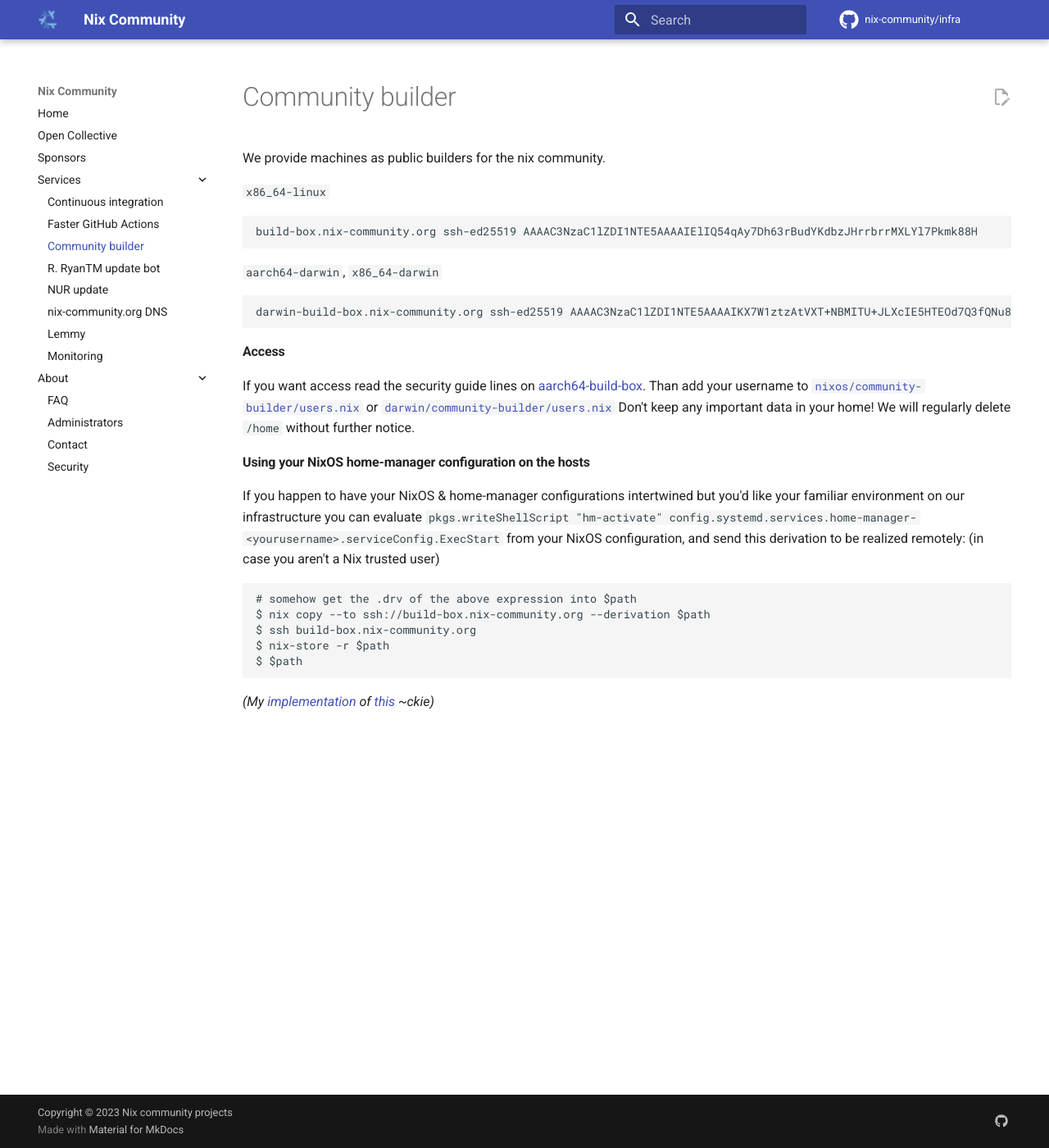
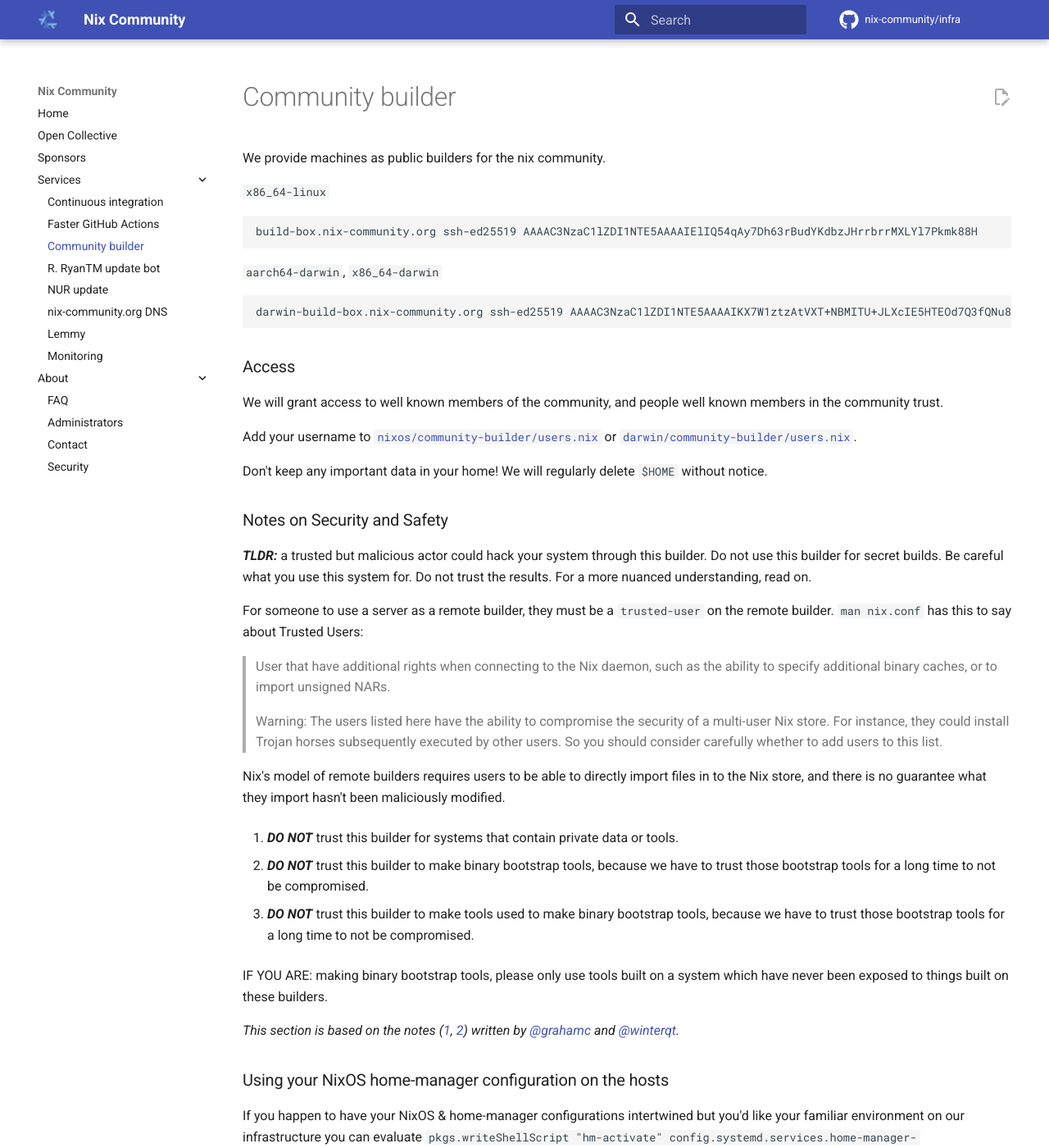
Before and after one commit to nix-community/infra, an MkDocs documentation site: the page built from docs/community-builder.md, in a window 1280 px wide and 1400 px high. Shown: the whole window at 82% size. Built offline with MkDocs 1.6.1 and Material for MkDocs 9.7.7, drawn with Linux system fonts in a browser that asks for light colours; comment, search, counter and statistics services are not loaded.

Commit message:
docs/community-builder: add security section

````diff
--- a/docs/community-builder.md
+++ b/docs/community-builder.md
@@ -12,11 +12,37 @@
 darwin-build-box.nix-community.org ssh-ed25519 AAAAC3NzaC1lZDI1NTE5AAAAIKX7W1ztzAtVXT+NBMITU+JLXcIE5HTEOd7Q3fQNu80S
 ```
 
-#### Access
+### Access
 
-If you want access read the security guide lines on [aarch64-build-box](https://github.com/NixOS/aarch64-build-box). Than add your username to [`nixos/community-builder/users.nix`](https://github.com/nix-community/infra/blob/master/modules/nixos/community-builder/users.nix) or [`darwin/community-builder/users.nix`](https://github.com/nix-community/infra/blob/master/modules/darwin/community-builder/users.nix) Don't keep any important data in your home! We will regularly delete `/home` without further notice.
+We will grant access to well known members of the community, and people well known members in the community trust.
 
-#### Using your NixOS home-manager configuration on the hosts
+Add your username to [`nixos/community-builder/users.nix`](https://github.com/nix-community/infra/blob/master/modules/nixos/community-builder/users.nix) or [`darwin/community-builder/users.nix`](https://github.com/nix-community/infra/blob/master/modules/darwin/community-builder/users.nix).
+
+Don't keep any important data in your home! We will regularly delete `$HOME` without notice.
+
+### Notes on Security and Safety
+
+**_TLDR:_** a trusted but malicious actor could hack your system through this builder. Do not use this builder for secret builds. Be careful what you use this system for. Do not trust the results. For a more nuanced understanding, read on.
+
+For someone to use a server as a remote builder, they must be a `trusted-user` on the remote builder. `man nix.conf` has this to say about Trusted Users:
+
+> User that have additional rights when connecting to the Nix daemon, such as the ability to specify additional binary caches, or to import unsigned NARs.
+>
+> Warning: The users listed here have the ability to compromise the security of a multi-user Nix store. For instance, they could install Trojan horses subsequently executed by other users. So you should consider carefully whether to add users to this list.
+
+Nix's model of remote builders requires users to be able to directly import files in to the Nix store, and there is no guarantee what they import hasn't been maliciously modified.
+
+1. **_DO NOT_** trust this builder for systems that contain private data or tools.
+
+2. **_DO NOT_** trust this builder to make binary bootstrap tools, because we have to trust those bootstrap tools for a long time to not be compromised.
+
+3. **_DO NOT_** trust this builder to make tools used to make binary bootstrap tools, because we have to trust those bootstrap tools for a long time to not be compromised.
+
+IF YOU ARE: making binary bootstrap tools, please only use tools built on a system which have never been exposed to things built on these builders.
+
+_This section is based on the notes ([1](https://github.com/NixOS/aarch64-build-box), [2](https://github.com/nix-community/darwin-build-box)) written by [@grahamc](https://github.com/grahamc) and [@winterqt](https://github.com/winterqt)._
+
+### Using your NixOS home-manager configuration on the hosts
 
 If you happen to have your NixOS & home-manager configurations intertwined but you'd like your familiar environment on our infrastructure you can evaluate `pkgs.writeShellScript "hm-activate" config.systemd.services.home-manager-<yourusername>.serviceConfig.ExecStart` from your NixOS configuration, and send this derivation to be realized remotely: (in case you aren't a Nix trusted user)
 
````
